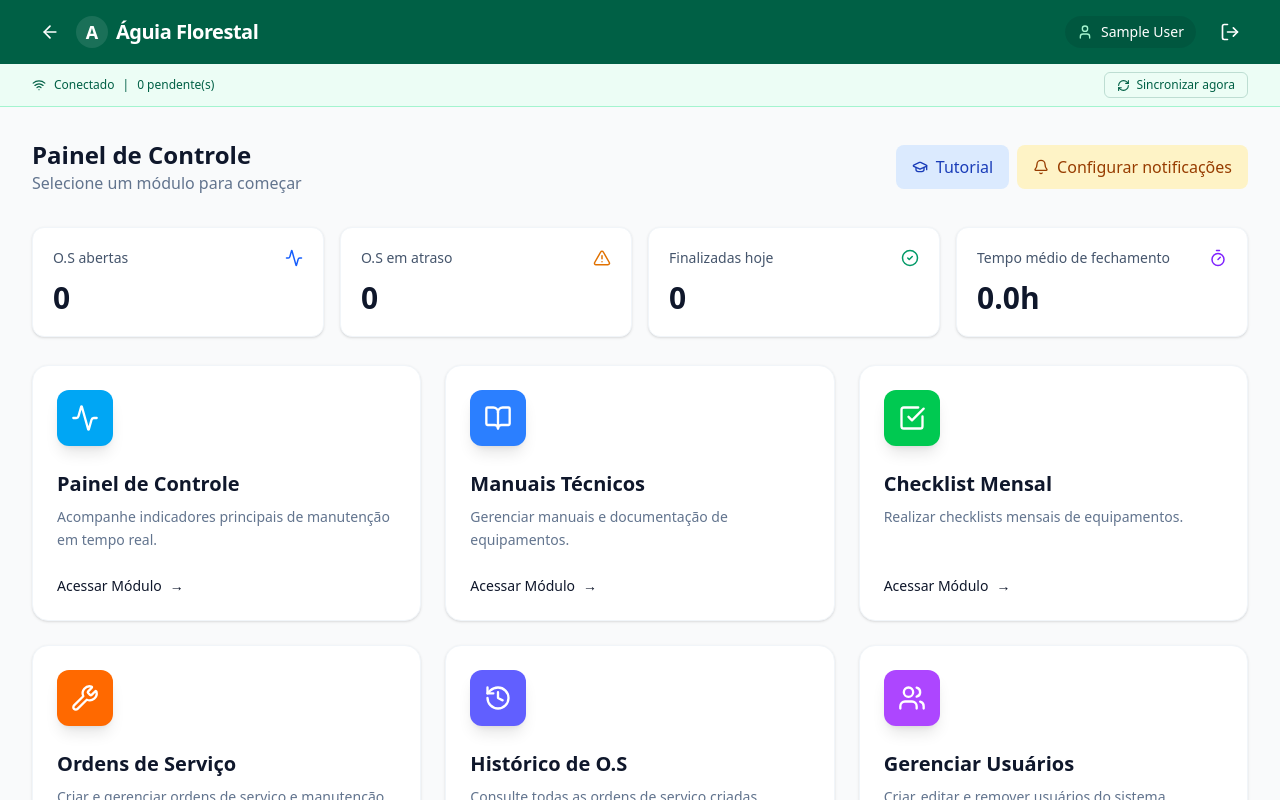
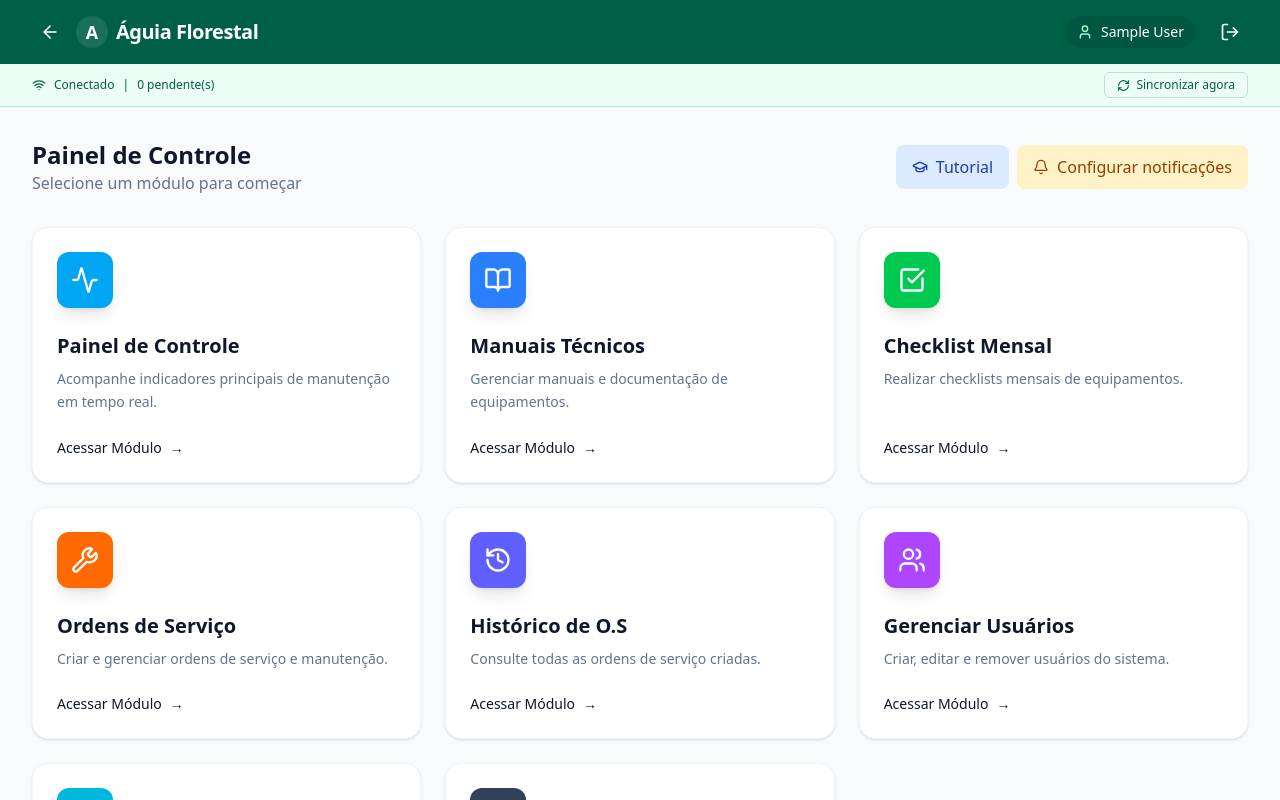
Before and after one commit to shoitzsx/Sistema-de-O.S, a React (Vite) app: page / in a window 1280 px wide. Shown: the top 800 px of the page. Built offline with nearby package versions, Linux system fonts and the light colour scheme; no server answers; the database is empty; sample sign-in values are in the browser's storage.

Commit message:
painel de controle2

```diff
--- a/src/pages/Dashboard.tsx
+++ b/src/pages/Dashboard.tsx
@@ -1,6 +1,6 @@
 import { useAuth } from '../context/AuthContext';
 import { Link } from 'react-router-dom';
-import { Wrench, History, BookOpen, CheckSquare, Users, Activity, AlertTriangle, CheckCircle2, Timer, ShieldCheck, Bell, GraduationCap } from 'lucide-react';
+import { Wrench, History, BookOpen, CheckSquare, Users, Activity, ShieldCheck, Bell, GraduationCap } from 'lucide-react';
 import Layout from '../components/Layout';
 import { motion } from 'motion/react';
 import { useEffect, useMemo, useState } from 'react';
@@ -403,40 +403,6 @@ export default function Dashboard() {
         </div>
       </div>
 
-      <div className="grid grid-cols-1 md:grid-cols-2 xl:grid-cols-4 gap-4 mb-7">
-        <div className="bg-white rounded-xl p-5 border border-slate-100 shadow-sm">
-          <div className="flex items-center justify-between mb-3">
-            <p className="text-sm font-medium text-slate-600">O.S abertas</p>
-            <Activity size={18} className="text-blue-600" />
-          </div>
-          <p className="text-3xl font-bold text-slate-900">{kpis.open}</p>
-        </div>
-
-        <div className="bg-white rounded-xl p-5 border border-slate-100 shadow-sm">
-          <div className="flex items-center justify-between mb-3">
-            <p className="text-sm font-medium text-slate-600">O.S em atraso</p>
-            <AlertTriangle size={18} className="text-amber-600" />
-          </div>
-          <p className="text-3xl font-bold text-slate-900">{kpis.overdue}</p>
-        </div>
-
-        <div className="bg-white rounded-xl p-5 border border-slate-100 shadow-sm">
-          <div className="flex items-center justify-between mb-3">
-            <p className="text-sm font-medium text-slate-600">Finalizadas hoje</p>
-            <CheckCircle2 size={18} className="text-emerald-600" />
-          </div>
-          <p className="text-3xl font-bold text-slate-900">{kpis.closedToday}</p>
-        </div>
-
-        <div className="bg-white rounded-xl p-5 border border-slate-100 shadow-sm">
-          <div className="flex items-center justify-between mb-3">
-            <p className="text-sm font-medium text-slate-600">Tempo médio de fechamento</p>
-            <Timer size={18} className="text-violet-600" />
-          </div>
-          <p className="text-3xl font-bold text-slate-900">{kpis.avgCloseHours.toFixed(1)}h</p>
-        </div>
-      </div>
-
       <div className="grid grid-cols-1 md:grid-cols-2 lg:grid-cols-3 gap-6">
         {allowedModules.map((module, index) => (
           <Link key={module.id} to={module.path}>
```
